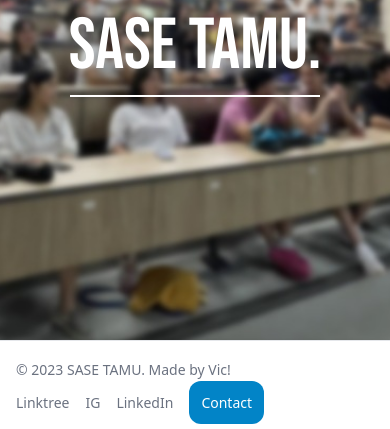
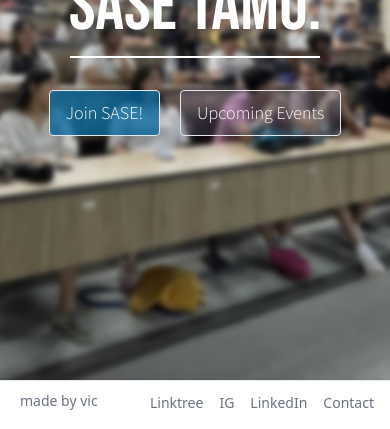
Before and after one commit to victoriaemily/SASE-TAMU, a Next.js app: page / in a window 390 px wide. Shown: the part 415-844 px from the top of the page. Built offline with nearby package versions, Linux system fonts and the light colour scheme.

Commit message:
styling on footer

```diff
--- a/src/pages/index.tsx
+++ b/src/pages/index.tsx
@@ -53,6 +53,18 @@
           <div>
             <div className="dash-sm mt-3"></div>
           </div>
+          <div className="flex font-source text-lg flex-row space-x-5 mt-3 items-center justify-center">
+            <button className="bg-sky-700 bg-opacity-75 mt-5 hover:bg-sky-700 hover:text-white text-white py-2 px-4 border rounded">
+              <a href="/join">
+                Join SASE!
+              </a>
+            </button>
+            <button className="bg-slate-500 bg-opacity-25 mt-5 hover:bg-slate-500 hover:text-white text-white py-2 px-4 border rounded">
+            <a href="/upcoming-events">
+                Upcoming Events
+              </a>
+            </button>
+          </div>
 
       </div>
     </div>
@@ -80,9 +92,9 @@
     </div>
 
     <div>
-    <a className="font-bebas text-5xl pt-20 pr-10 pl-10 md:pl-20">Core Pilars</a>
+    <a className="font-bebas text-5xl pt-20 pr-5 pl-5 md:pl-20">Core Pilars</a>
 
-    <section id="projects" className='font-source bg-white text-lg grid md:flex-row lg:flex justify-center py-10 pl-20 pr-20 gap-5 text-black'>
+    <section id="projects" className='font-source bg-white text-lg grid md:flex-row lg:flex justify-center py-10 pl-10 pr-10 md:pl-20 md:pr-20 gap-5 text-black'>
 
     <div className="card w-100 bg-base-100 md:w-96 shadow-md">
      <figure><img src="/NC2.jpg" alt="image of kde logo" /></figure>
@@ -108,10 +120,10 @@
     </section>
     </div>
     </div>
-    <footer className="fixed bottom-0 left-0 z-20 w-full p-4 bg-white border-t border-gray-200 shadow md:flex md:items-center md:justify-between md:p-6">
-    <span className="text-sm text-gray-500 sm:text-center dark:text-gray-400">© 2023 <a href="/" className="hover:underline">SASE TAMU</a>. Made by Vic!
+    <footer className="fixed bottom-0 left-0 z-20 w-full bg-white border-t border-gray-200 shadow flex items-center justify-between md:p-6">
+    <span className="text-sm text-gray-500 sm:text-center dark:text-gray-400 pl-5 pb-2 md:pb-0">made by vic
     </span>
-    <ul className="flex flex-wrap items-center mt-3 text-sm font-medium text-gray-500 dark:text-gray-400 sm:mt-0">
+    <ul className="flex flex-wrap items-center mt-3 pb-4 md:pb-0 text-sm font-medium text-gray-500 dark:text-gray-400 sm:mt-0">
         <li>
             <a href="#" className="mr-4 hover:underline md:mr-6">Linktree</a>
         </li>
@@ -122,7 +134,7 @@
             <a href="#" className="mr-4 hover:underline md:mr-6">LinkedIn</a>
         </li>
         <li>
-            <a href="#" className="bg-sky-600 p-3 rounded-xl text-white hover:underline">Contact</a>
+            <a href="#" className="mr-4 hover:underline">Contact</a>
         </li>
     </ul>
   </footer>
```
